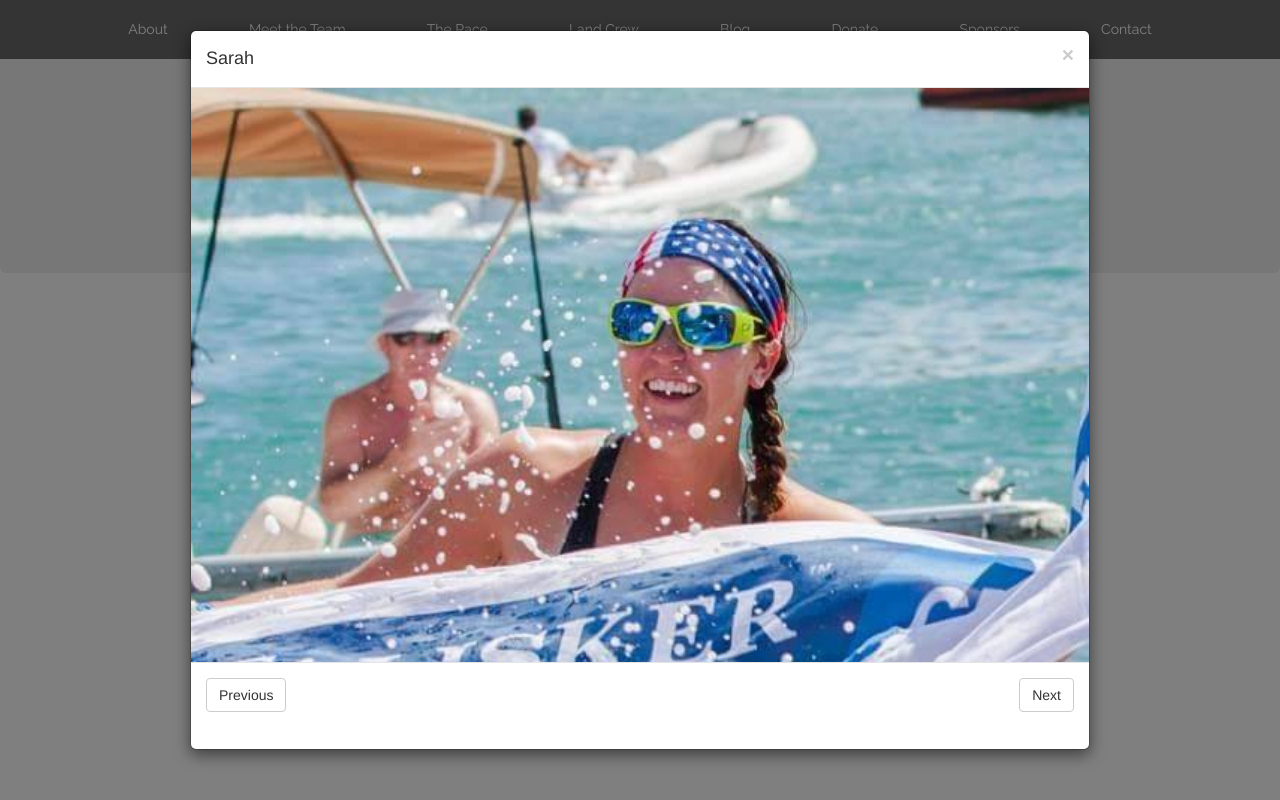
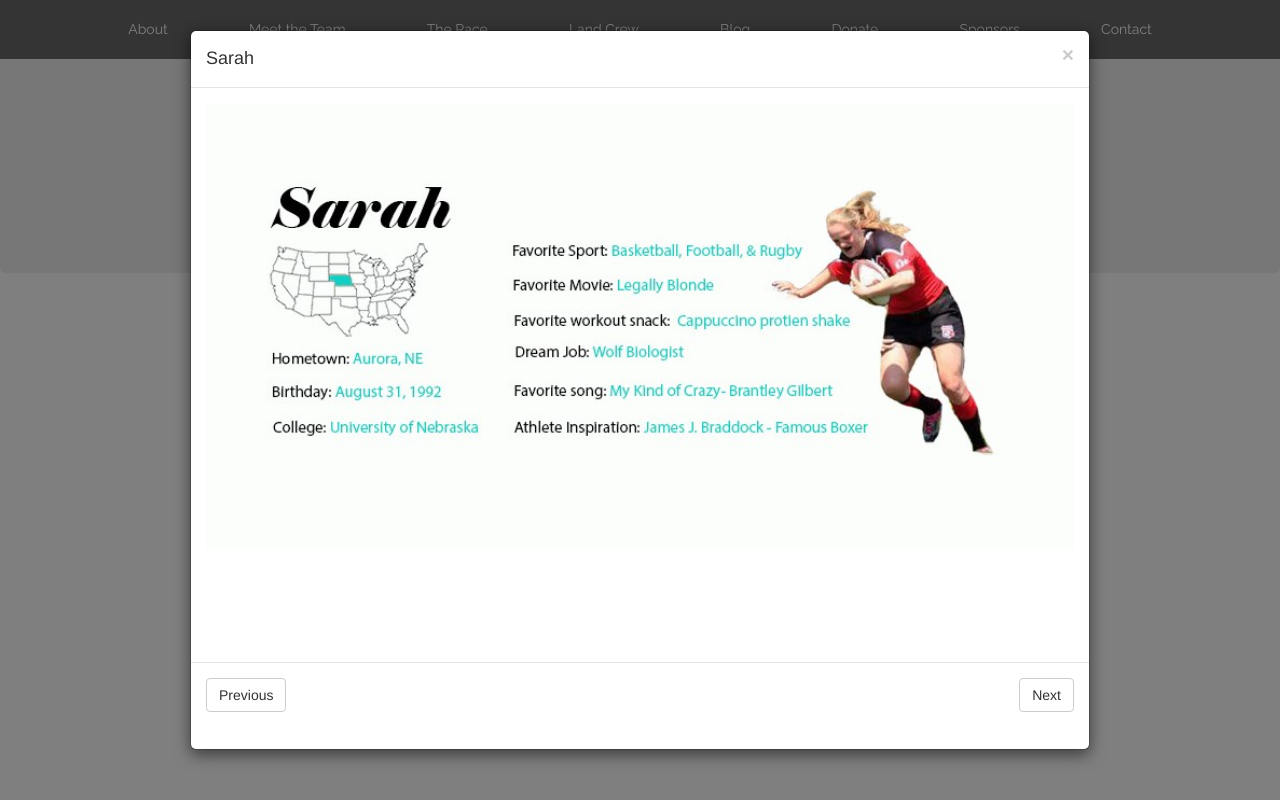
Before and after one commit to faulke/flippac-website, a plain HTML site: page index.html in a window 1280 px wide. Both pictures are taken after a click on the link "Sarah". Shown: the part 1127-1927 px from the top of the page. Drawn offline with nearby package versions, Linux system fonts and the light colour scheme; a web font is replaced by a local one.

Commit message:
Add image to modal

```diff
--- a/index.html
+++ b/index.html
@@ -40,8 +40,8 @@
                         <button type="button" class="close" data-dismiss="modal"><span aria-hidden="true">&times;</span></button>
                         <h4 class="modal-title">Sarah</h4>
                     </div>
-                    <div class="modal-body" style="background-image: url('images/profile/cait.jpg'); background-size:cover;">
-
+                    <div class="modal-body">
+											<img src="images/sarah.jpg">
                     </div>
                     <div class="modal-footer">
                         <button type="button" class="btn btn-default btn-prev" data-toggle="modal" data-target="#myModal1" data-dismiss="modal">Previous</button>
--- a/style.css
+++ b/style.css
@@ -4,6 +4,11 @@ html, body{
   margin: 0;
   padding: 0;
 }
+
+img {
+    width: 100%;
+    height: auto;
+    }
 
 .anchor{
     margin-bottom: 6%;
```
Also changed, not shown: images/Sarah.jpg (added).
